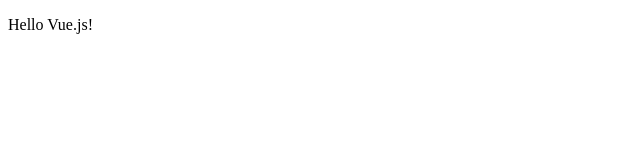
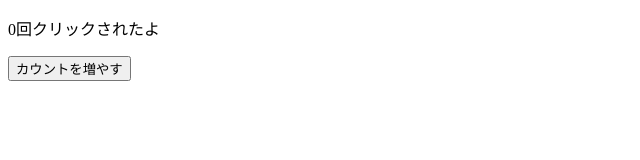
Before and after one commit to Minto007/vue_js, a plain HTML site: page index.html in a window 1280 px wide. Shown: the whole page, without its empty margins (0-640 px from the left). Drawn offline with nearby package versions, Linux system fonts and the light colour scheme.

Commit message:
Add counter by v-on:click

```diff
--- a/index.html
+++ b/index.html
@@ -6,7 +6,8 @@
   </head>
   <body>
     <div id=app>
-      <p v-if="show"> Hello Vue.js! </p>
+      <p>{{ count }}回クリックされたよ</p>
+      <button v-on:click="increment">カウントを増やす</button>
     </div>
     <script src="https://cdn.jsdelivr.net/npm/vue@2.5.13"></script>
     <script src="main.js"></script>
--- a/main.js
+++ b/main.js
@@ -1,6 +1,11 @@
 var app = new Vue({
   el: '#app',
   data: {
-    show: true
+    count: 0
+  },
+  methods: {
+    increment: function() {
+      this.count+=1
+    },
   }
 })
```
